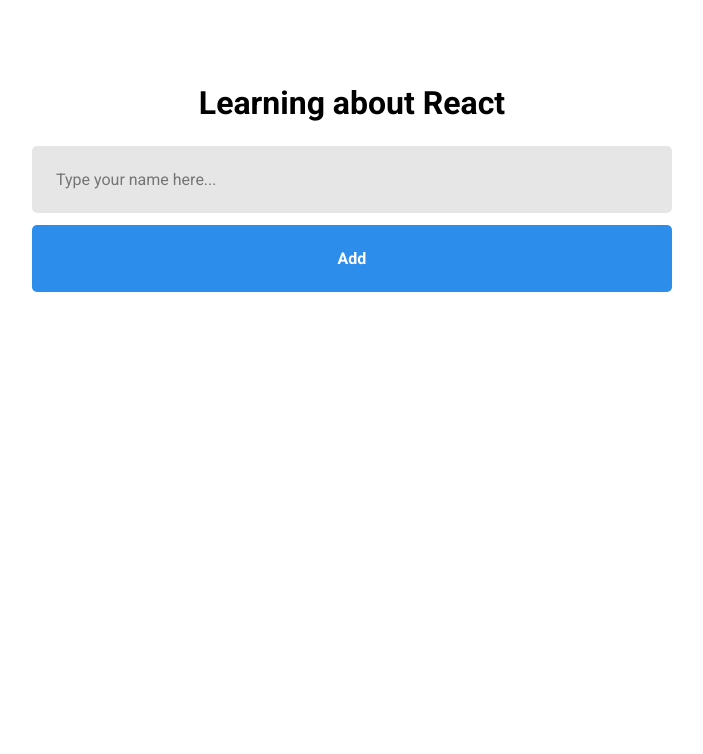
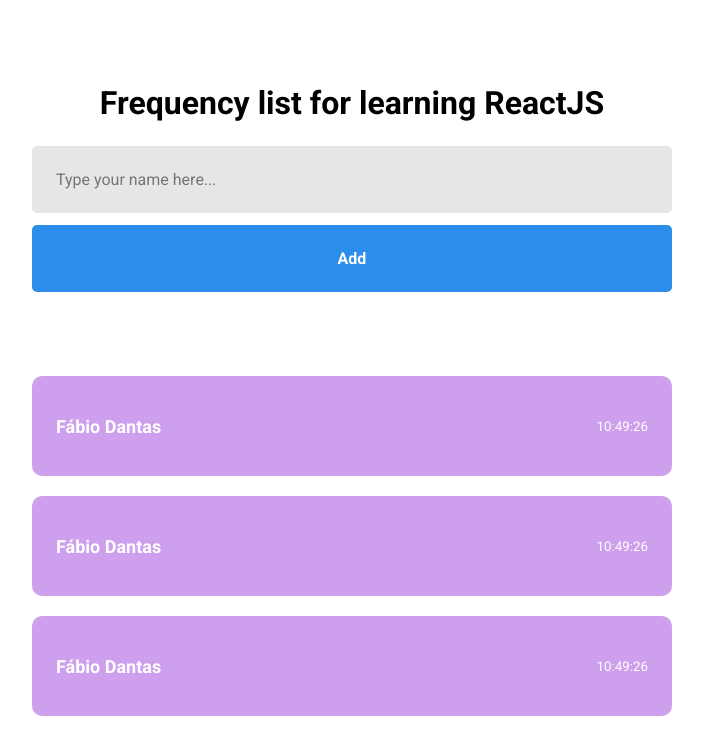
Before and after one commit to fabiojdantas1/reactjs-discover, a React (Vite) app: page / in a window 1280 px wide. Shown: the top 754 px of the page, without its empty margins (288-991 px from the left). Built offline with nearby package versions, Linux system fonts and the light colour scheme.

Commit message:
chore: add components in project

```diff
--- /dev/null
+++ b/src/components/Card/index.jsx
@@ -0,0 +1,10 @@
+import './styles.css';
+
+export function Card() {
+    return (
+        <div className="card">
+            <strong>Fábio Dantas</strong>
+            <small>10:49:26</small>
+        </div>
+    )
+}
--- /dev/null
+++ b/src/components/Card/styles.css
@@ -0,0 +1,19 @@
+.card {
+    height: 100px;
+    width: 50%;
+
+    background: #cd9fec;
+    color: #FFF;
+
+    border-radius: 10px;
+    margin-bottom: 20px;
+
+    display: flex;
+    align-items: center;
+    justify-content: space-between;
+    padding: 24px;
+}
+
+.card strong {
+    font-size: 18px;
+}
--- a/src/pages/Home/index.jsx
+++ b/src/pages/Home/index.jsx
@@ -1,13 +1,19 @@
-import './style.css';
+import './styles.css';
+import { Card } from '../../components/Card';
 
 export function Home() {
 
   return (
     //add a fragment so that the function return is wrapped in a single argument expected by JSX
     <div className="container">
-      <h1>Learning about React</h1>
+      <h1>Frequency list for learning ReactJS</h1>
       <input type="text" placeholder="Type your name here..."/>
       <button type="button">Add</button>
+
+      <Card />
+      <Card />
+      <Card />
+
     </div>
   );
 }
```
Also changed, not shown: src/pages/Home/styles.css (renamed from src/pages/Home/style.css).
